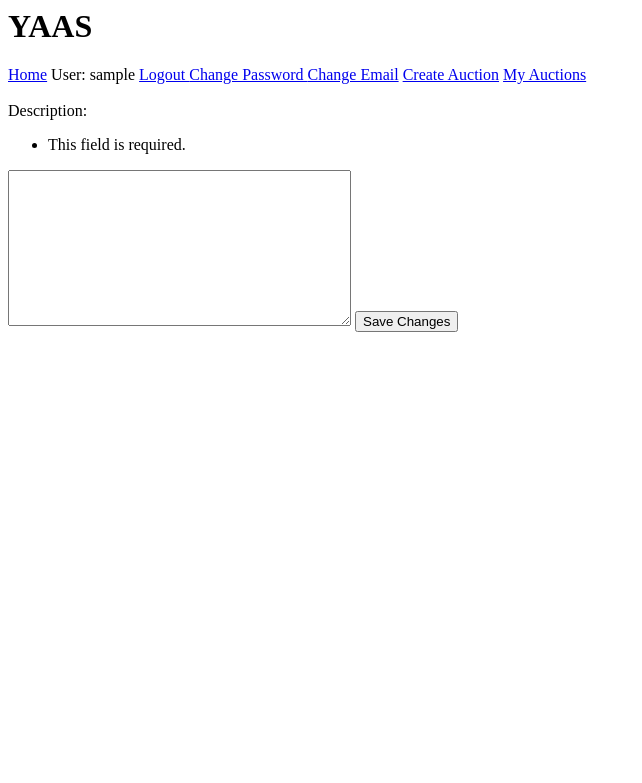
After one commit to Watsnok/olavlillerovdeWebDevCourse, a Django app: page /edit_auction/1 in a window 1280 px wide. The commit adds this page. Shown: the top 783 px of the page, without its empty margins (0-642 px from the left). Run offline with Django 3.2, Linux system fonts and the light colour scheme; a user stored in the database is signed in; tables that the repository leaves empty hold one stand-in row (values such as "Sample post").

Commit message:
Added edit Auction option
Added edit Auction option

```diff
--- a/olavlillerovdeWebDevCourse/urls.py
+++ b/olavlillerovdeWebDevCourse/urls.py
@@ -15,7 +15,7 @@ Including another URLconf
 """
 from django.contrib import admin
 from django.urls import path, include
-from yaasApplication.views import home, register, change_password, change_email, create_auction
+from yaasApplication.views import home, register, change_password, change_email, create_auction, edit_auction, my_auctions
 from django.conf.urls import url
 from django.contrib.auth.forms import UserCreationForm
 from django.views.generic.edit import CreateView
@@ -29,5 +29,7 @@ urlpatterns = [
     url(r'^password/$', change_password, name='change_password'),
     url(r'^email/$', change_email, name='change_email'),
     url(r'^create_auction', create_auction, name='create_auction'),
+    url(r'^edit_auction/(?P<id>.*)', edit_auction, name='edit_auction'),
+    url(r'^my_auctions', my_auctions, name="my_auctions"),
 
 ]
--- a/templates/auctions.html
+++ b/templates/auctions.html
@@ -4,6 +4,8 @@
     {%  for auction in auctions %}
             Title: {{ auction.title }} Sold by: {{auction.seller}} Created: {{ auction.created_at}} minimum price: {{ auction.minprice }} <br>
             Description: {{ auction.description }} Deadline {{ auction.deadline }}
+
+            <br>
             <br><br>
     {% endfor %}
 {% endblock %}
--- a/templates/change_email.html
+++ b/templates/change_email.html
@@ -4,7 +4,7 @@
     {% block content %}
         <form method="POST">
             {% csrf_token %}
-            {{ form }}
+            {{ form}}
             <button type="submit"> Save Changes </button>
         </form>
     {% endblock %}
--- /dev/null
+++ b/templates/edit_auction.html
@@ -0,0 +1,8 @@
+{% extends "home.html" %}
+{% block content %}
+  <form method="POST">
+            {% csrf_token %}
+            {{ form}}
+            <button type="submit"> Save Changes </button>
+  </form>
+{% endblock %}
--- a/templates/home.html
+++ b/templates/home.html
@@ -14,6 +14,8 @@
             <a href={% url 'change_password' %}> Change Password </a>
             <a href={% url 'change_email' %}> Change Email</a>
             <a href={% url 'create_auction' %}> Create Auction</a>
+            <a href={% url 'my_auctions' %}>My Auctions </a>
+
         {% else %}
             <a href={% url 'register' %}>Register</a>
             <a href={% url 'login' %}>Login</a>
--- a/yaasApplication/forms.py
+++ b/yaasApplication/forms.py
@@ -2,6 +2,7 @@ from django import forms
 from django.contrib.auth.models import User
 from django.contrib.auth.forms import UserCreationForm
 from django import forms
+from yaasApplication.models import auction
 
 
 class UserCreationForm(UserCreationForm):
@@ -18,6 +19,9 @@ class UserCreationForm(UserCreationForm):
             user.save()
         return user
 
+    def getName(self):
+        return self.username
+
 
 class changeEmailForm(forms.Form):
     new_email = forms.EmailField(label="Email", required=True)
@@ -31,3 +35,11 @@ class auctionForm(forms.Form):
     description = forms.CharField(max_length=300, widget=forms.Textarea)
     minprice = forms.IntegerField()
     deadline = forms.DateTimeField()
+
+
+class editDescriptionForm(forms.Form):
+    description = forms.CharField(max_length=300, widget=forms.Textarea)
+
+    class Meta:
+        model = auction
+        fields = ('description')
--- a/yaasApplication/models.py
+++ b/yaasApplication/models.py
@@ -13,6 +13,7 @@ class auction(models.Model):
     created_at = models.DateTimeField(auto_now_add=True)
     minprice = models.IntegerField()
     deadline = models.DateTimeField()
+    is_active = True
 
     def __str__(self):
         return self.title
--- a/yaasApplication/views.py
+++ b/yaasApplication/views.py
@@ -3,7 +3,7 @@ from django.http import HttpResponse
 from .models import auction
 from django.contrib.auth.forms import UserCreationForm
 from django.contrib import messages
-from yaasApplication.forms import UserCreationForm, changeEmailForm, auctionForm
+from yaasApplication.forms import UserCreationForm, changeEmailForm, auctionForm, editDescriptionForm
 from django.contrib.auth.decorators import login_required
 from django.contrib.auth.models import User
 from django.contrib.auth.forms import PasswordChangeForm
@@ -22,7 +22,7 @@ from django.conf import settings
 
 def home(request):
     auctions = auction.objects.all()
-    return render(request, "auctions.html", {"auctions": auctions} )
+    return render(request, "auctions.html", {"auctions": auctions})
 
 def register(request):
         if request.method == 'POST':
@@ -66,6 +66,22 @@ def change_email(request):
     return render(request, 'change_email.html', {'form' : form})
 
 @login_required
+def edit_auction(request, id):
+    currauction = auction.objects.get(pk=id)
+    if request.method == 'POST':
+        form = editDescriptionForm(request.POST, request.user)
+        if form.is_valid():
+
+            currauction.description = form.cleaned_data['description']
+            currauction.save()
+            return redirect('index')
+    else:
+        form = editDescriptionForm(request.POST, request.user)
+
+    return render(request, 'edit_auction.html', {'form' : form})
+
+
+@login_required
 def create_auction(request):
     user = request.user
     newAuction = auction()
@@ -89,3 +105,13 @@ def create_auction(request):
         form = auctionForm(request.POST, request.user)
 
     return render(request, 'createAuction.html', {'form' : form})
+
+@login_required
+def my_auctions(request):
+    user = request.user
+    all_auctions = auction.objects.all()
+    auctions = []
+    for item in all_auctions:
+        if user == item.seller:
+            auctions.append(item)
+    return render(request, 'my_auctions.html', {'auctions': auctions})
```
Also changed, not shown: templates/my_auctions.html (added, +12 -0 lines).
